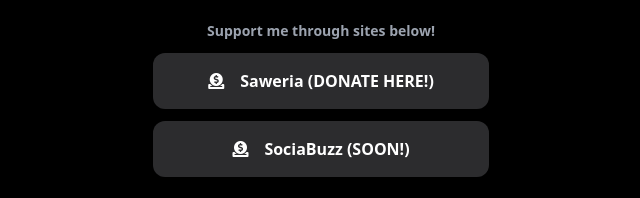
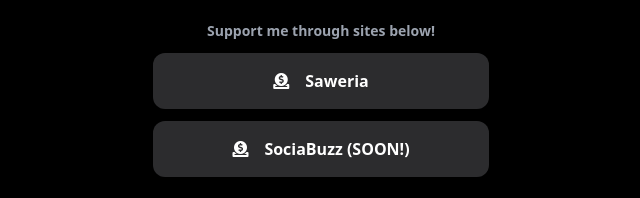
Before and after one commit to artsyoi/biolinks, a plain HTML site: page index.html in a window 1280 px wide. Shown: the part 215-413 px from the top of the page, without its empty margins (319-959 px from the left). Drawn offline with nearby package versions, Linux system fonts and the light colour scheme.

Commit message:
Update index.html

```diff
--- a/index.html
+++ b/index.html
@@ -23,7 +23,7 @@
         <a href="https://saweria.co/Artsy/" target="_blank"
           class="flex items-center justify-center bg-[#2c2c2e] hover:bg-[#3a3a3c] text-white font-bold py-4 px-6 w-full rounded-xl transition duration-300 transform hover:scale-105">
           <i class="fas fa-donate mr-4 text-white"></i>
-          Saweria (DONATE HERE!)
+          Saweria
         </a>
         <a href="https://sociabuzz.com/artsy/tribe/" target="_blank"
           class="flex items-center justify-center bg-[#2c2c2e] hover:bg-[#3a3a3c] text-white font-bold py-4 px-6 w-full rounded-xl transition duration-300 transform hover:scale-105">
```
